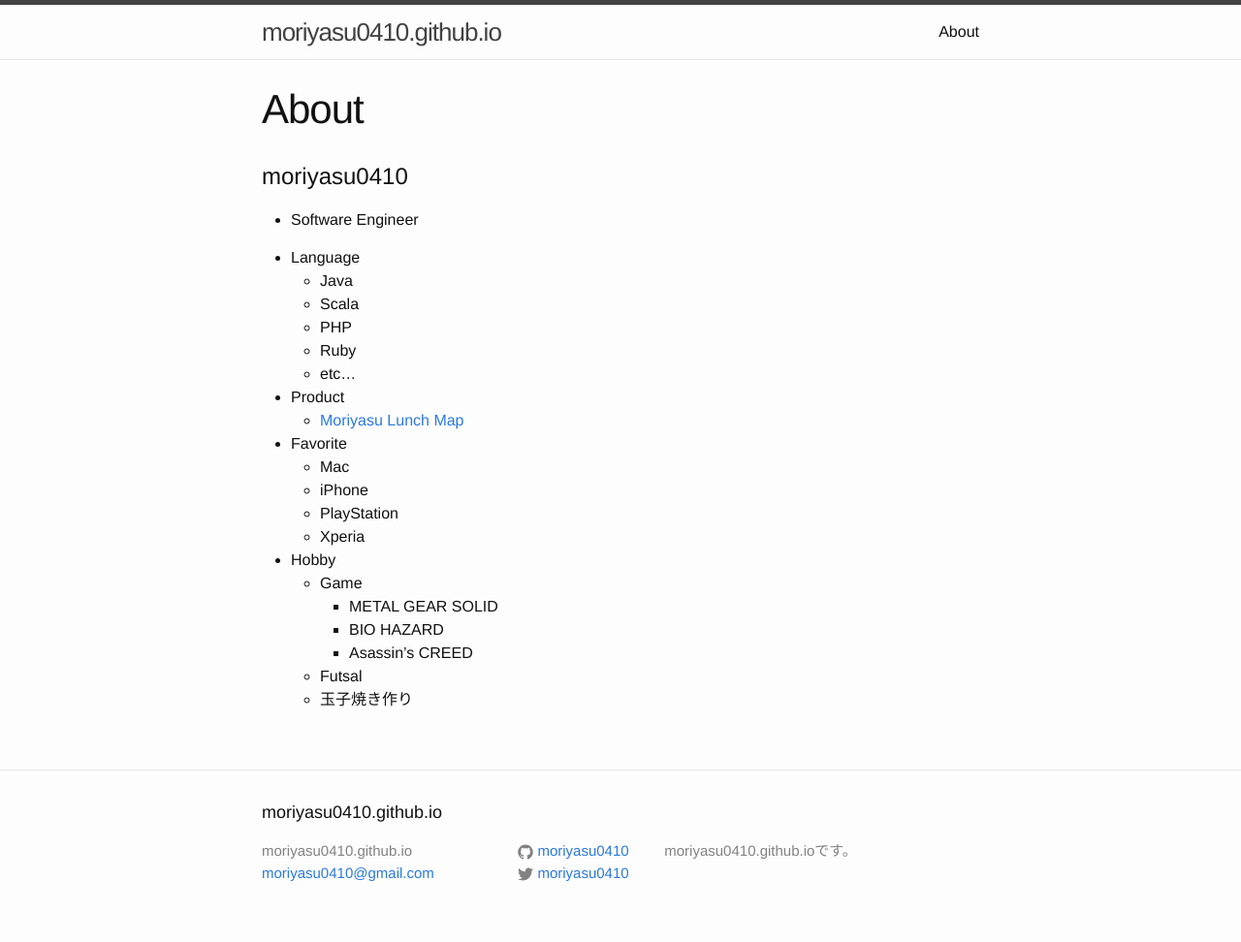
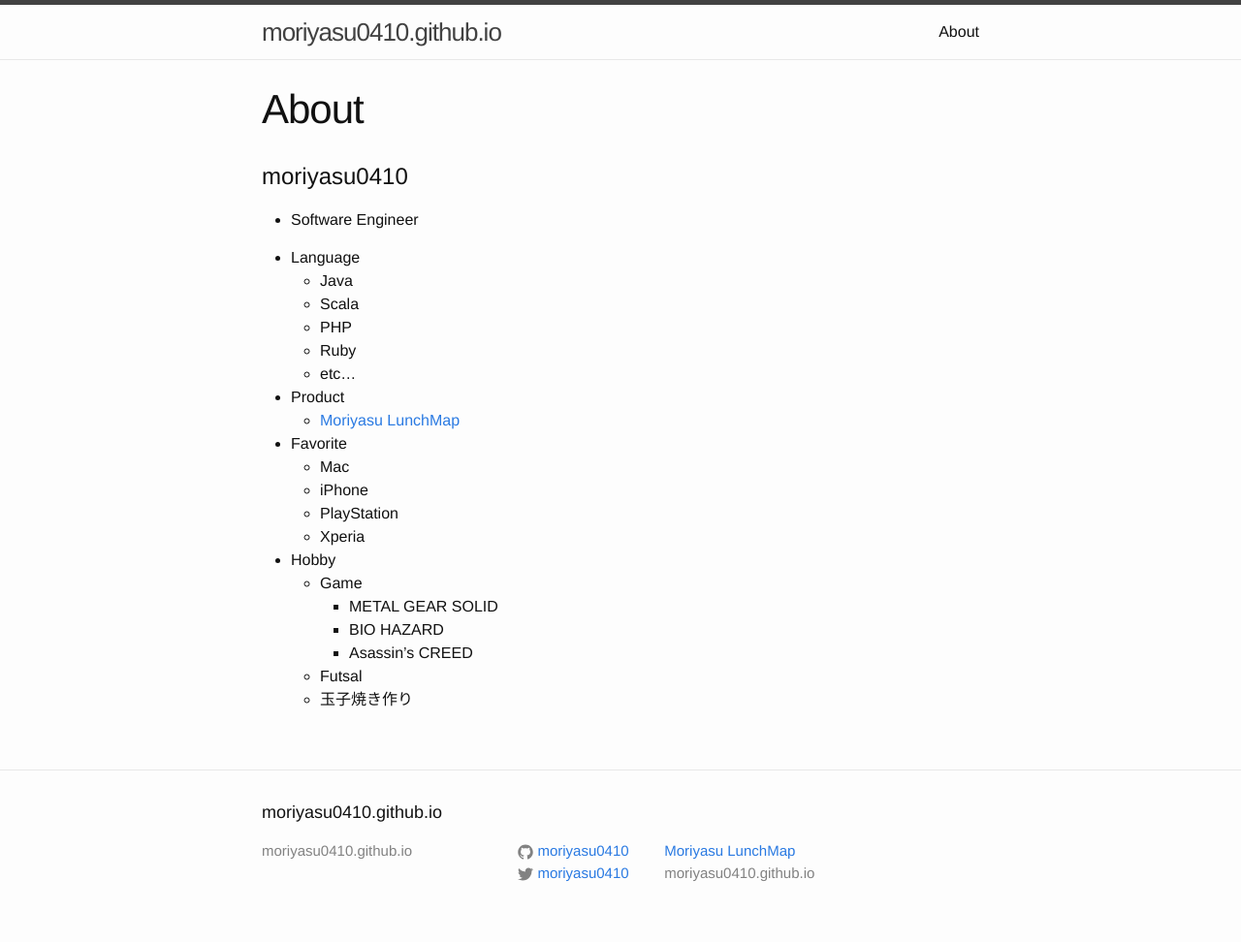
Before and after one commit to moriyasu0410/moriyasu0410.github.io, a Jekyll site: the page built from about.md, in a window 1280 px wide. Shown: the whole page at 97% size. Built offline with Jekyll 4.4.1, drawn with Linux system fonts in a browser that asks for light colours.

Commit message:
微修正

```diff
--- a/_config.yml
+++ b/_config.yml
@@ -1,7 +1,6 @@
 # Site settings
 title: moriyasu0410.github.io
-email: moriyasu0410@gmail.com
-description: moriyasu0410.github.ioです。
+description: moriyasu0410.github.io
 baseurl: "" # the subpath of your site, e.g. /blog/
 url: "moriyasu0410.github.io" # the base hostname & protocol for your site
 twitter_username: moriyasu0410
--- a/_includes/footer.html
+++ b/_includes/footer.html
@@ -8,7 +8,6 @@
       <div class="footer-col  footer-col-1">
         <ul class="contact-list">
           <li>{{ site.title }}</li>
-          <li><a href="mailto:{{ site.email }}">{{ site.email }}</a></li>
         </ul>
       </div>
 
@@ -46,6 +45,7 @@
       </div>
 
       <div class="footer-col  footer-col-3">
+        <a href="http://moriyasu.me">Moriyasu LunchMap</a>
         <p class="text">{{ site.description }}</p>
       </div>
     </div>
--- a/about.md
+++ b/about.md
@@ -16,7 +16,7 @@ permalink: /about/
 	* etc...
 
 * Product
-	* [Moriyasu Lunch Map](http://moriyasu.me 'Moriyasu Lunch Map')
+	* [Moriyasu LunchMap](http://moriyasu.me 'Moriyasu LunchMap')
 
 * Favorite
 	* Mac
```
